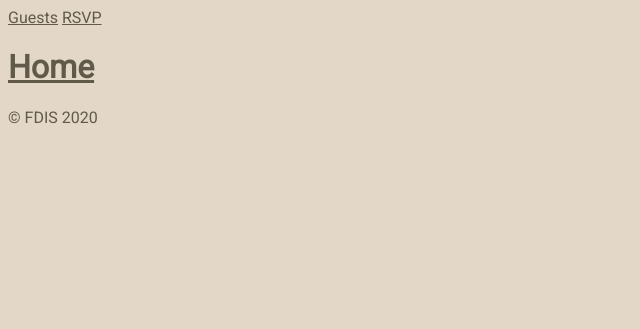
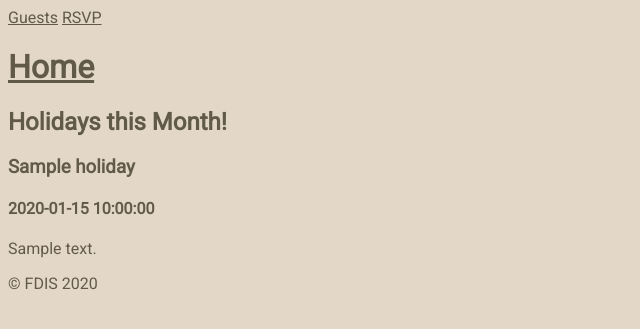
Before and after one commit to xScoopy/Independent_study_3, a Flask app: template templates/about.html in a window 1280 px wide. Shown: the top 329 px of the page, without its empty margins (0-640 px from the left). Run offline with Flask 2, Linux system fonts and the light colour scheme; the template is opened without the code that fills it: most values are stand-ins (such as "Sample title", 1, 10 or a date in 2020).

Commit message:
finished finally

```diff
--- a/app.py
+++ b/app.py
@@ -9,12 +9,26 @@ every function & class to explain what the code does.
 from flask import Flask, request, render_template, url_for
 from guests import Guest
 from datetime import datetime, date
+from pprint import PrettyPrinter
+import requests
+import os
+
+API_KEY = os.getenv('API_KEY')
+
 
 app = Flask(__name__)
 
 # Define global variables (stored here for now)
 
 guest_list = []
+
+pp = PrettyPrinter(indent=4)
+
+today = date.today()
+# Get month as a number:
+month = today.strftime('%m')
+# get current year:
+year = today.strftime('%Y')
 
 
 @app.route('/')
@@ -29,10 +43,48 @@ def about_page():
     # Sometimes, a cleaner way to pass variables to templates is to create a
     # context dictionary, and then pass the data in by dictionary key
 
+    url = 'https://calendarific.com/api/v2/holidays'
+    today = date.today()
+    # Get month as a number:
+    month = today.strftime('%m')
+    # get current year:
+    year = today.strftime('%Y')
+
+    params = {
+        'api_key': API_KEY,
+        'country': 'US',
+        'year': year,
+        'month': month,
+
+    }
+    result_json = requests.get(url, params=params).json()
+    pp.pprint(result_json)
+    #trim down json to include response and holiday
+    new_result = result_json["response"]["holidays"]
+
+    holidays = []
+    for holiday in new_result:
+        new_holiday = {
+            "name" : holiday["name"],
+            "date" : holiday["date"]["iso"],
+            "description" : holiday["description"]
+        }
+        holidays.append(new_holiday)
+
+
+
+
+
+    # HINT: in holidays, we'll probably need a way to store key-value pairs.
+    # Think about the format we receive the response in
+    # dates = #access data from your response
+    # descriptions = ''#access data from your response
     context = {
-        "date": "10/31/2020",
-        "time": "10:00 pm"
+        "holidays": holidays,
+        # "date": dates,
+        # "description": descriptions
     }
+
     return render_template('about.html', **context)
 
 
--- a/templates/about.html
+++ b/templates/about.html
@@ -1,6 +1,11 @@
 {% extends 'base.html' %}
-
+{% block content %}
 <section>
-  <h3>Fall Events Details</h3>
-  <p>The party is on {{ date }} at {{ time }}</p>
+  <h2>Holidays this Month!</h2>
+  {% for holiday in holidays %}
+  <h3>{{ holiday["name"] }}</h3>
+  <h4>{{ holiday["date"] }}</h4>
+  <p> {{ holiday["description"] }}</p>
+  {% endfor %}
 </section>
+{% endblock %}
```
Also changed, not shown: requirements.txt (+7 -0 lines).
